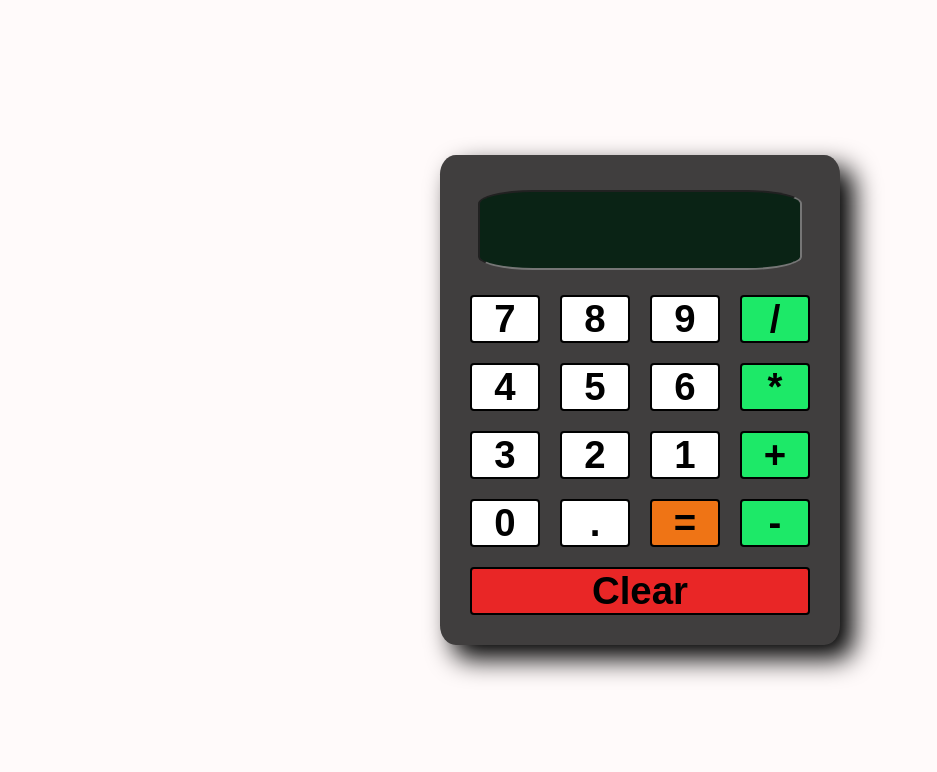
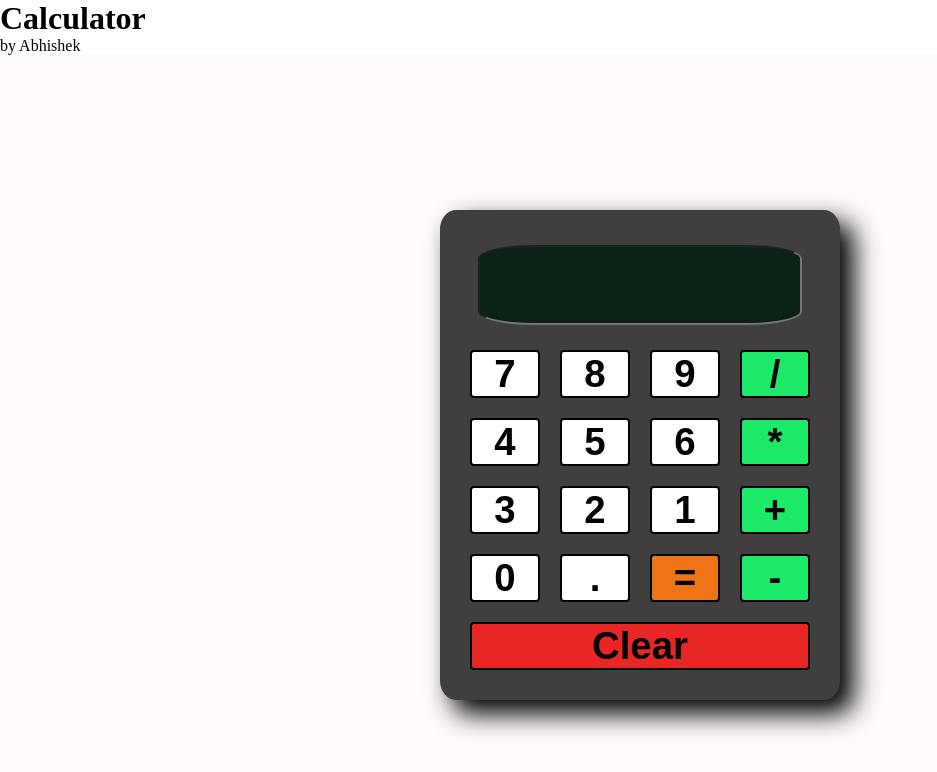
Before and after one commit to Abhisofttech/CalculatorByAbhishek, a plain HTML site: page index.html in a window 1280 px wide. Shown: the whole page, without its empty margins (0-937 px from the left). Drawn offline with Linux system fonts and the light colour scheme.

Commit message:
added heading

```diff
--- a/index.html
+++ b/index.html
@@ -7,6 +7,7 @@
     <title>Calculator - for simple calculations</title>
 </head>
 <body>
+    <h1>Calculator</h1> <p>by Abhishek</p>
     <div class="container">
         <div class="calculator">
             <input type="text" id="screen">
```
